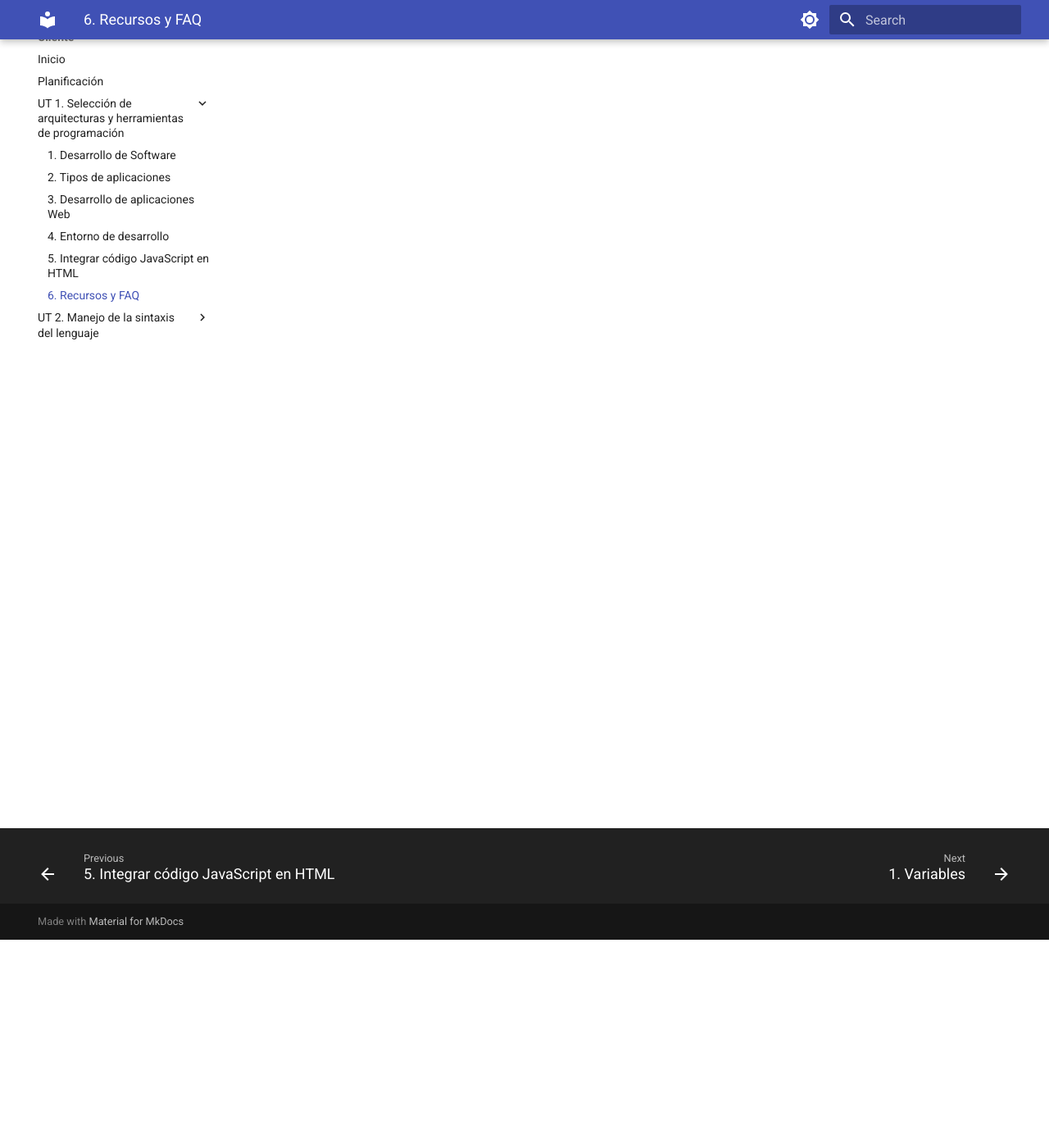
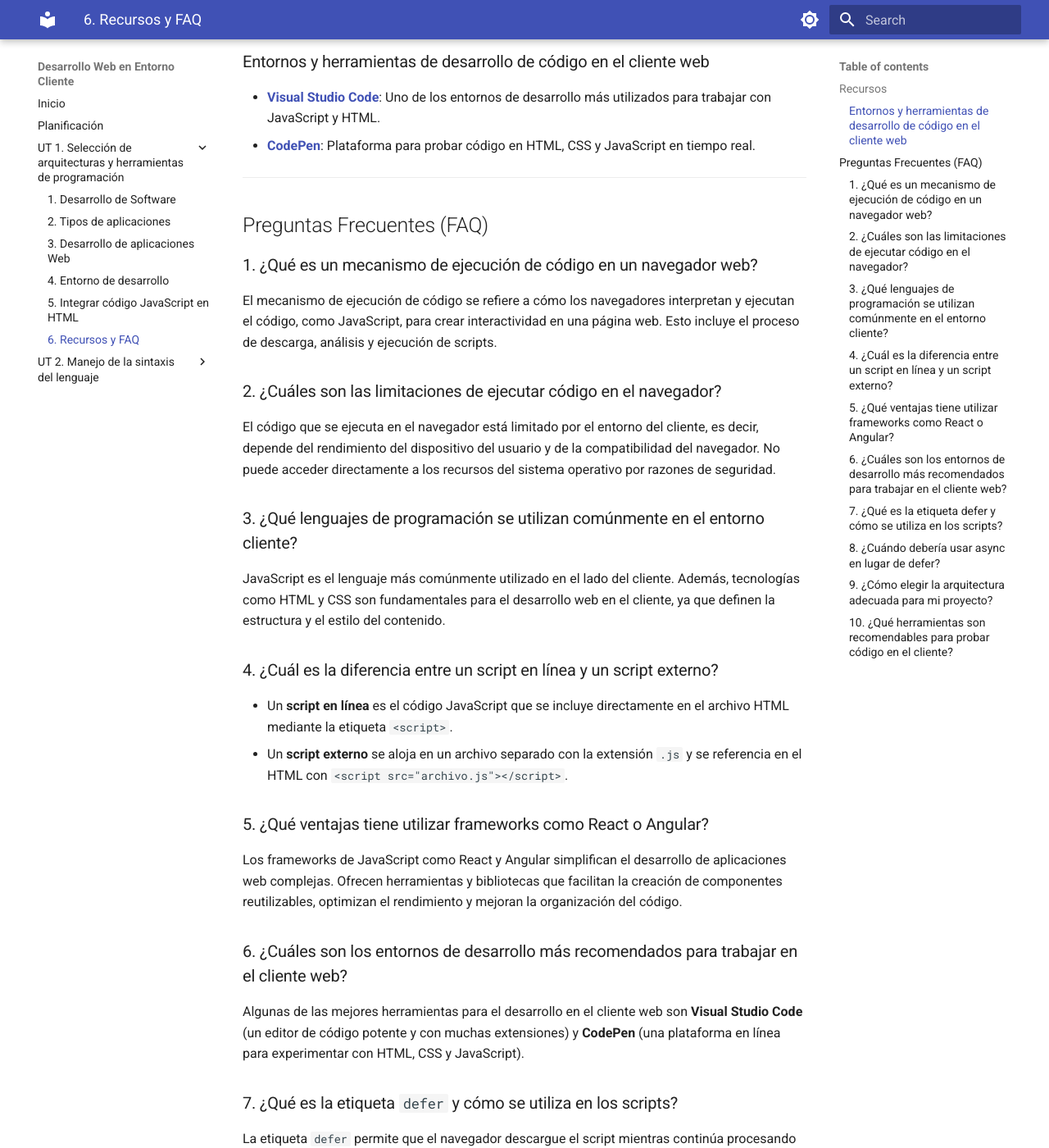
Before and after one commit to jgarciadeparedesh02/dwec-apuntes, an MkDocs documentation site: the page built from docs/ut1-seleccionarquitecturasyherramientasprogramacion/6recursosyfaq.md, in a window 1280 px wide and 1400 px high, scrolled down 254 px. Shown: the whole window at 82% size. Built offline with MkDocs 1.6.1 and Material for MkDocs 9.7.7, drawn with Linux system fonts in a browser that asks for light colours; some of the changed text lies outside the part shown.

````diff
--- a/docs/ut1-seleccionarquitecturasyherramientasprogramacion/6recursosyfaq.md
+++ b/docs/ut1-seleccionarquitecturasyherramientasprogramacion/6recursosyfaq.md
@@ -1,3 +1,52 @@
-Mejor IDE ideal para programar Web es Visual Studio.
+# Recursos y Preguntas Frecuentes
 
-Mejores extensiones para el desarrollo web de Visual Studio: https://www.gitkraken.com/blog/10-best-vs-code-extensions-web-development
+## Recursos
+
+A continuación, te dejo una lista de recursos útiles para profundizar en los temas clave de este módulo:
+
+### Entornos y herramientas de desarrollo de código en el cliente web
+- **[Visual Studio Code](https://code.visualstudio.com/)**: Uno de los entornos de desarrollo más utilizados para trabajar con JavaScript y HTML.
+- **[CodePen](https://codepen.io/)**: Plataforma para probar código en HTML, CSS y JavaScript en tiempo real.
+
+---
+
+## Preguntas Frecuentes (FAQ)
+
+### 1. ¿Qué es un mecanismo de ejecución de código en un navegador web?
+El mecanismo de ejecución de código se refiere a cómo los navegadores interpretan y ejecutan el código, como JavaScript, para crear interactividad en una página web. Esto incluye el proceso de descarga, análisis y ejecución de scripts.
+
+### 2. ¿Cuáles son las limitaciones de ejecutar código en el navegador?
+El código que se ejecuta en el navegador está limitado por el entorno del cliente, es decir, depende del rendimiento del dispositivo del usuario y de la compatibilidad del navegador. No puede acceder directamente a los recursos del sistema operativo por razones de seguridad.
+
+### 3. ¿Qué lenguajes de programación se utilizan comúnmente en el entorno cliente?
+JavaScript es el lenguaje más comúnmente utilizado en el lado del cliente. Además, tecnologías como HTML y CSS son fundamentales para el desarrollo web en el cliente, ya que definen la estructura y el estilo del contenido.
+
+### 4. ¿Cuál es la diferencia entre un script en línea y un script externo?
+- Un **script en línea** es el código JavaScript que se incluye directamente en el archivo HTML mediante la etiqueta `<script>`.
+- Un **script externo** se aloja en un archivo separado con la extensión `.js` y se referencia en el HTML con `<script src="archivo.js"></script>`.
+
+### 5. ¿Qué ventajas tiene utilizar frameworks como React o Angular?
+Los frameworks de JavaScript como React y Angular simplifican el desarrollo de aplicaciones web complejas. Ofrecen herramientas y bibliotecas que facilitan la creación de componentes reutilizables, optimizan el rendimiento y mejoran la organización del código.
+
+### 6. ¿Cuáles son los entornos de desarrollo más recomendados para trabajar en el cliente web?
+Algunas de las mejores herramientas para el desarrollo en el cliente web son **Visual Studio Code** (un editor de código potente y con muchas extensiones) y **CodePen** (una plataforma en línea para experimentar con HTML, CSS y JavaScript).
+
+### 7. ¿Qué es la etiqueta `defer` y cómo se utiliza en los scripts?
+La etiqueta `defer` permite que el navegador descargue el script mientras continúa procesando el HTML. El script se ejecuta solo después de que el documento HTML esté completamente cargado. Esto es útil cuando tu script depende del contenido HTML.
+
+```html
+<script src="script.js" defer></script>
+```
+
+### 8. ¿Cuándo debería usar `async` en lugar de `defer`?
+`async` es útil cuando el script no depende del DOM ni de otros scripts. Con `async`, el script se ejecuta tan pronto como esté disponible, sin esperar a que el HTML termine de cargarse.
+
+```html
+<script src="script.js" async></script>
+```
+
+### 9. ¿Cómo elegir la arquitectura adecuada para mi proyecto?
+La elección de la arquitectura depende del tamaño y los requisitos del proyecto. Por ejemplo, una arquitectura monolítica puede ser suficiente para una aplicación pequeña, pero si el proyecto crece, podría ser mejor adoptar una arquitectura de microservicios para facilitar el mantenimiento y la escalabilidad.
+
+### 10. ¿Qué herramientas son recomendables para probar código en el cliente?
+Herramientas como **Chrome DevTools**, **Firefox Developer Tools** y plataformas como **CodePen** son muy útiles para depurar y probar tu código JavaScript en tiempo real.
--- a/mkdocs.yml
+++ b/mkdocs.yml
@@ -1,6 +1,6 @@
 site_name: Desarrollo Web en Entorno Cliente
 nav:
-  - "Inicio": "inicio.md"
+  - "Inicio": "index.md"
   - "Planificación": "planificacion.md"
   - "UT 1. Selección de arquitecturas y herramientas de programación":
     - "1. Desarrollo de Software": "ut1-seleccionarquitecturasyherramientasprogramacion/1desarrollodesoftware.md"
@@ -21,6 +21,9 @@
         - name: mermaid
           class: mermaid
           format: !!python/name:pymdownx.superfences.fence_code_format
+  - pymdownx.emoji:
+      emoji_index: !!python/name:material.extensions.emoji.twemoji
+      emoji_generator: !!python/name:material.extensions.emoji.to_svg
   - tables
 plugins:
   - search:
````
Also changed, not shown: docs/index.md (added, +53 -0 lines), docs/ut1-seleccionarquitecturasyherramientasprogramacion/1desarrollodesoftware.md (+18 -18 lines), docs/inicio.md (deleted), 2 other files.
